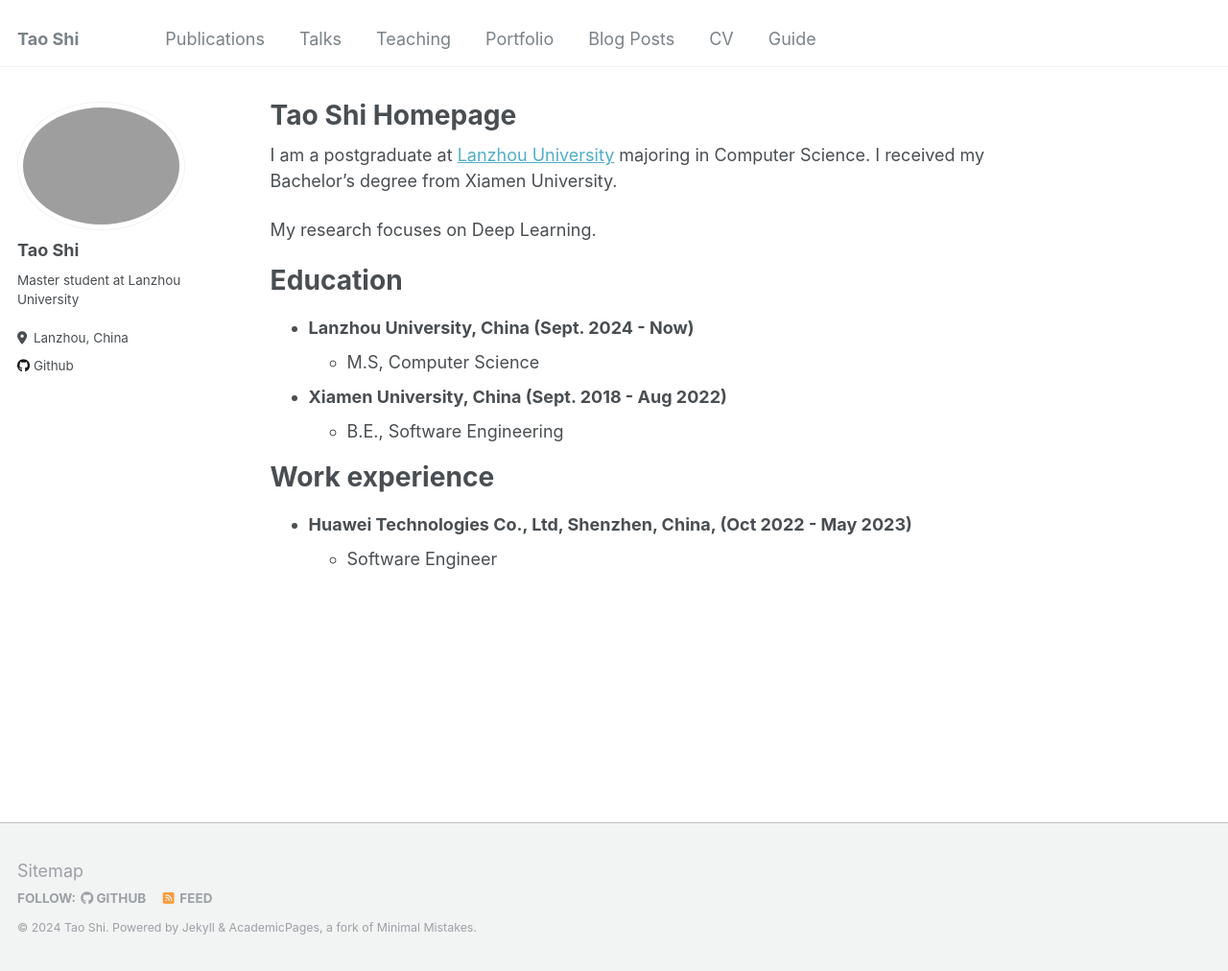
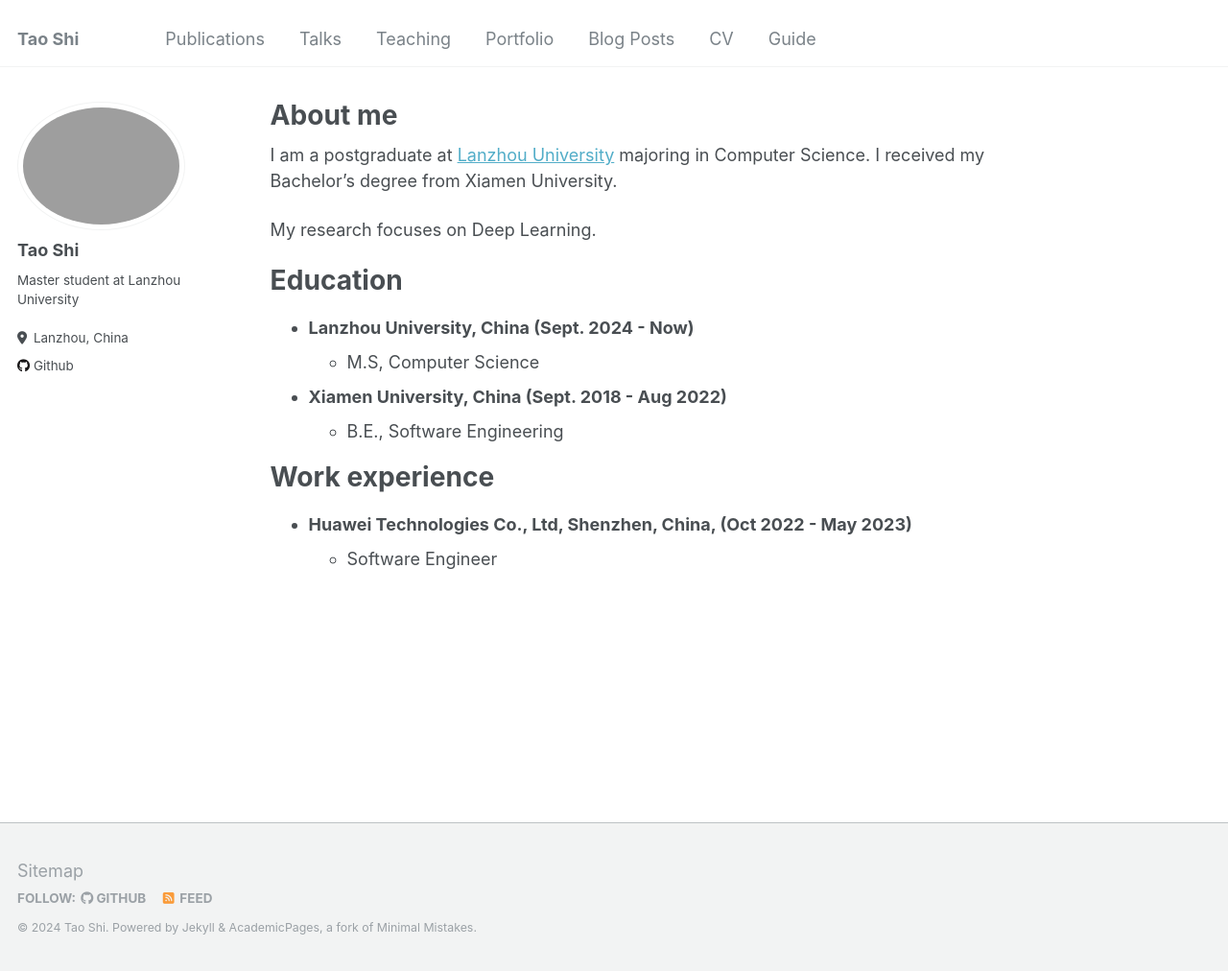
Before and after one commit to eagleking8/eagleking8.github.io, a Jekyll site: the page built from _pages/about.md, in a window 1280 px wide and 1012 px high. Shown: the whole window at 96% size. Built offline with Jekyll 4.4.1, drawn with Linux system fonts in a browser that asks for light colours.

Commit message:
update information

```diff
--- a/_pages/about.md
+++ b/_pages/about.md
@@ -1,6 +1,6 @@
 ---
 permalink: /
-title: "Tao Shi Homepage"
+title: "About me"
 excerpt: "About me"
 author_profile: true
 redirect_from:
```
